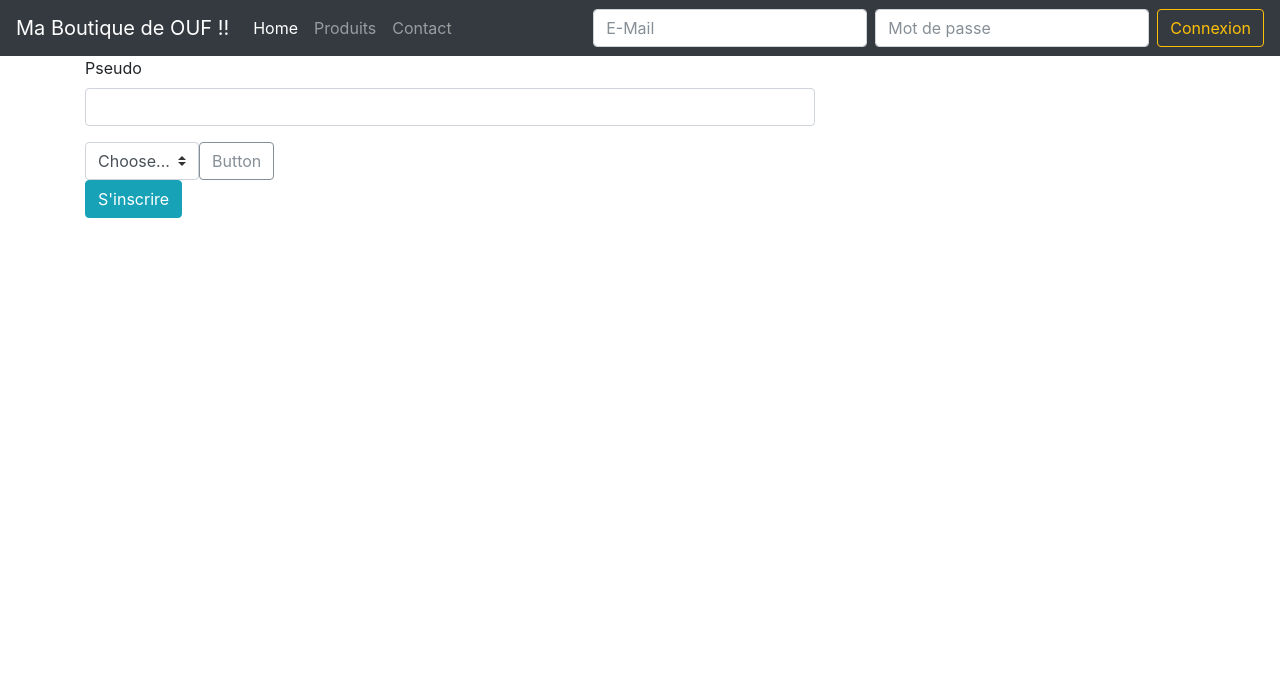
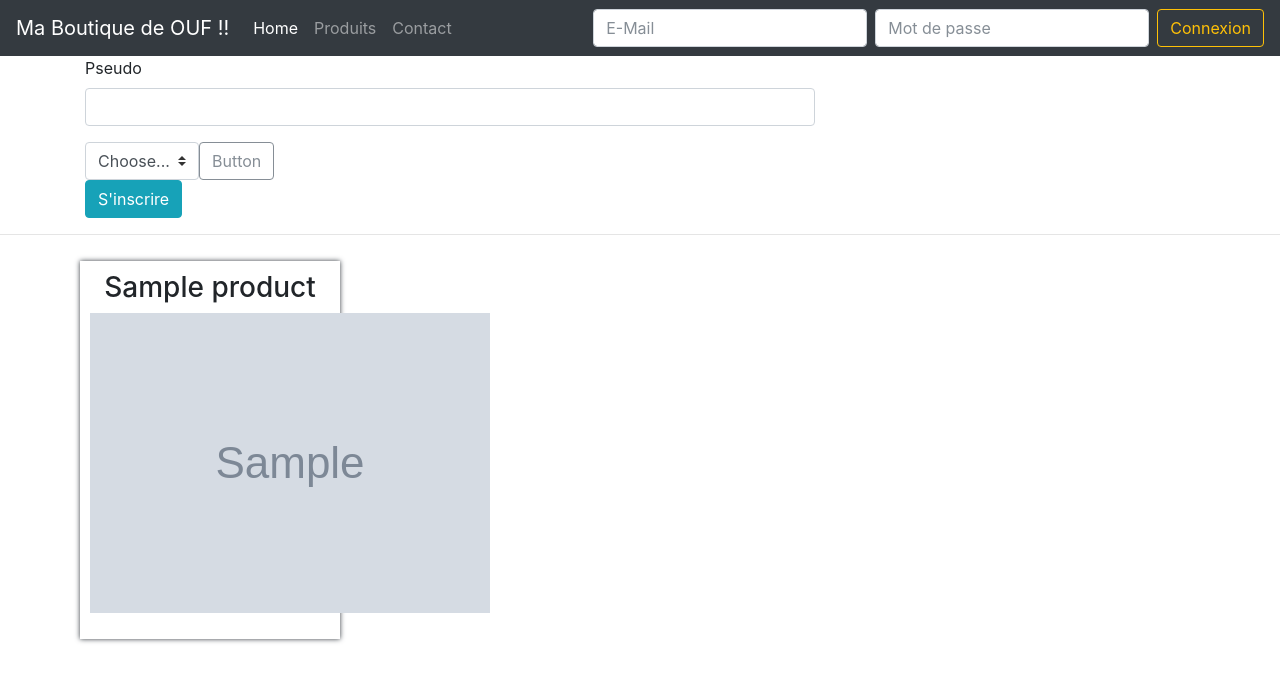
Before and after one commit to faim3r/PhpMaquettePg, a PHP site: page /products.php in a window 1280 px wide. Shown: the top 682 px of the page. Run offline with PHP 8.4, Linux system fonts and the light colour scheme; tables that the repository leaves empty or names only in its code hold one stand-in row (values such as "Sample post"); grey boxes marked "Sample" are stand-in pictures.

Commit message:
Finalisation script page product
Ajout image
ajout d'un css pour product
Et affichage de tous les produits présentes dans la base

```diff
--- /dev/null
+++ b/products.css
@@ -0,0 +1,13 @@
+.show{
+    padding: 10px;
+    margin: 10px;
+    box-shadow: 0px 0px 5px #343a40;
+    max-width: 260px;
+}
+.show h3{
+    text-align: center;
+}
+
+.show:hover{
+    box-shadow: 0px 0px 5px #343a40;
+}
--- a/products.php
+++ b/products.php
@@ -12,7 +12,7 @@ require_once ('inc/bdd.php');
     <meta http-equiv="X-UA-Compatible" content="ie=edge">
     <title>products</title>
     <link rel="stylesheet" href="https://maxcdn.bootstrapcdn.com/bootstrap/4.0.0-beta.2/css/bootstrap.min.css" integrity="sha384-PsH8R72JQ3SOdhVi3uxftmaW6Vc51MKb0q5P2rRUpPvrszuE4W1povHYgTpBfshb" crossorigin="anonymous">
-
+    <link rel="stylesheet" href="products.css">
 </head>
 <body>
 
@@ -44,5 +44,48 @@ include ('inc/header.php');
         </div>
     </div>
 </div>
+
+<!----------------------- AFFICHAGE BASIQUE DES PRODUITS SOUS LE CHAMPS RECHERCHE ----------------------->
+<hr>
+
+<?php
+// Requete pour affichage général des produits
+$afficheProduits = $bdd -> query('SELECT * FROM products');
+$afficheProduits = $afficheProduits->fetchAll();
+echo ('<div class="container" >');
+echo ('<div class="row">');
+foreach ($afficheProduits as $afficheProduit){?>
+    <div class="show">
+    <h3><?=$afficheProduit['name'].'<br>'?></h3>
+    <img src="<?=$afficheProduit['photo']?>"><br></p>
+    </div>
+    <?php
+}
+?>
+</div>
+</div>
+
+
+
+
+
+
+
+
+
+
+
+
+
+
+
+
+
+
+
+
+
+
+
 </body>
 </html>
```
Also changed, not shown: img/coat.jpg (added), img/dress.jpg (added), img/pants.jpg (added), img/shoes.jpg (added), img/tee-shirt.jpg (added), 1 other file.
